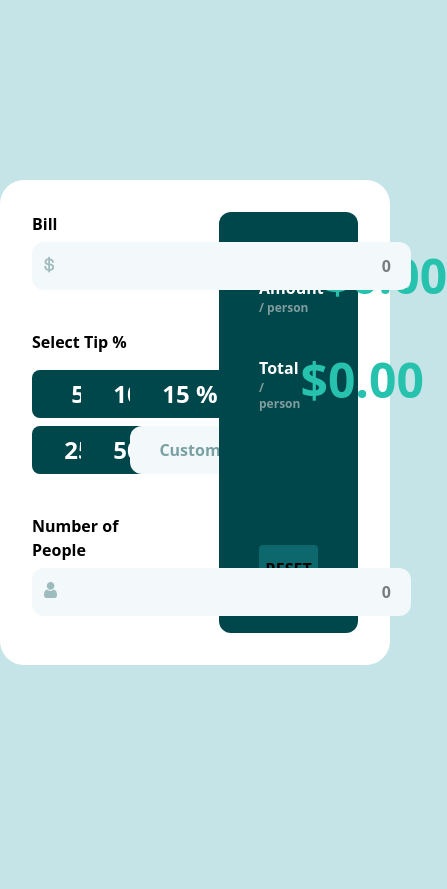
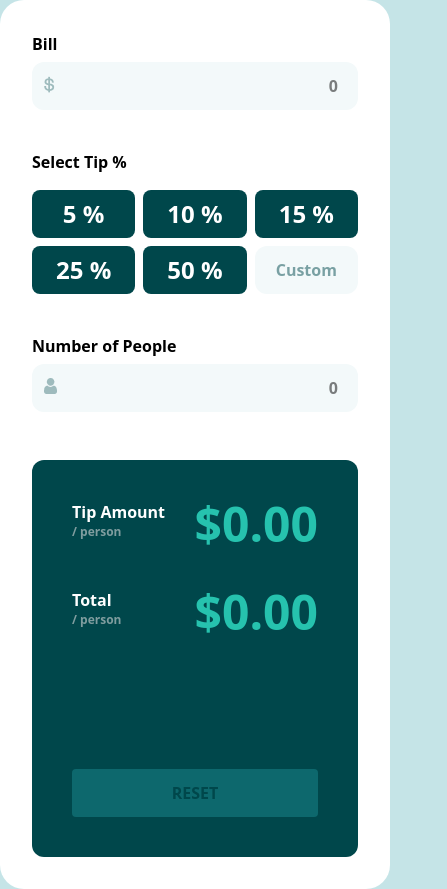
Before and after one commit to zura445/splitter, a React (Vite) app: page / in a window 390 px wide. Shown: the whole page, 447 px wide, since content can reach past the window. Before the commit the page ends 844 px from the top, so only its background shows below. Built offline with nearby package versions, Linux system fonts and the light colour scheme.

Commit message:
add error and responsive

```diff
--- a/src/App.jsx
+++ b/src/App.jsx
@@ -35,7 +35,7 @@ function App() {
 
   return (
     <>
-      <div className="p-8 bg-white rounded-3xl grid grid-cols-2 gap-12">
+      <div className="p-8 bg-white rounded-3xl grid grid-cols-1 md:grid-cols-2 gap-12">
         <BillSplitter
           setSaveBills={setSaveBills}
           setSavePeople={setSavePeople}
--- a/src/components/BillSplitter.jsx
+++ b/src/components/BillSplitter.jsx
@@ -16,7 +16,7 @@ function BillSplitter({
         <p className="font-bold">Bill</p>
         <div className="relative">
           <input
-            className="h-12 px-5 bg-blue-100 text-green-800 font-bold mt-1.5 rounded-xl text-right outline-none  w-[379px]"
+            className="h-12 px-5 bg-blue-100 text-green-800 font-bold mt-1.5 rounded-xl text-right outline-none w-full md:w-[379px]"
             type="number"
             onChange={(event) => {
               setSaveBills(event.target.value);
@@ -37,7 +37,7 @@ function BillSplitter({
               <button
                 onClick={() => setPercentageAmount(item)}
                 key={index}
-                className="cursor-pointer w-[120px] h-[48px] bg-green-900 rounded-lg font-bold text-2xl"
+                className="cursor-pointer w-auto md:w-[120px] h-[48px] bg-green-900 rounded-lg font-bold text-2xl"
                 style={{
                   backgroundColor:
                     percentageAmount === item ? "#9FE8DF" : "#00474b",
@@ -48,21 +48,27 @@ function BillSplitter({
             ))}
             <input
               type="number"
-              className="w-[120px] bg-blue-100 outline-none rounded-xl text-darck-blue p-2 font-bold text-center col-start-3 row-start-2"
+              className="w-auto md:w-[120px] bg-blue-100 outline-none rounded-xl text-darck-blue p-2 font-bold text-center col-start-3 row-start-2"
               placeholder="Custom"
               onChange={(e) => setPercentageAmount(e.target.value)}
             />
           </div>
         </div>
-        <p className="mt-10 font-bold">Number of People</p>
+        <div className="flex justify-between mt-10 font-bold">
+          <p>Number of People</p>
+          {parseInt(savePeople) <= 0 && (
+            <p className="text-red-400">Can’t be zero</p>
+          )}
+        </div>
         <div className="relative">
           <input
             type="number"
-            className="h-12 px-5 bg-blue-100 text-green-800 font-bold mt-1.5 rounded-xl text-right outline-none  w-[379px]"
+            className="h-12 px-5 bg-blue-100 text-green-800 font-bold mt-1.5 rounded-xl text-right outline-none w-full md:w-[379px]"
             onChange={(event) => setSavePeople(event.target.value)}
             value={savePeople}
             placeholder="0"
           />
+
           <img src="Shape.png" alt="" className="absolute top-5 left-3" />
         </div>
       </form>
--- a/src/components/ResultPanel.jsx
+++ b/src/components/ResultPanel.jsx
@@ -30,7 +30,7 @@ function ResultPanel({
       <button
         // არ მუშაონს ჰოვერი
         onClick={clearFunc}
-        className="mt-[133px] w-full bg-blue-800 hover:bg-blue-500 h-12 font-bold rounded cursor-pointer"
+        className="mt-[133px] w-full bg-blue-800 hover:bg-blue-500 h-12 font-bold rounded cursor-pointer text-darck-blue"
         style={{
           backgroundColor:
             saveBills > 0 && savePeople > 0 ? "#26C2AE" : "#0D686D",
--- a/src/index.css
+++ b/src/index.css
@@ -9,6 +9,7 @@
   --color-blue-100: #f3f9fa;
   --color-blue-800: #0d686d;
   --color-blue-500: #9fe8df;
+  --color-red-400: #e17457;
 }
 
 body {
```
